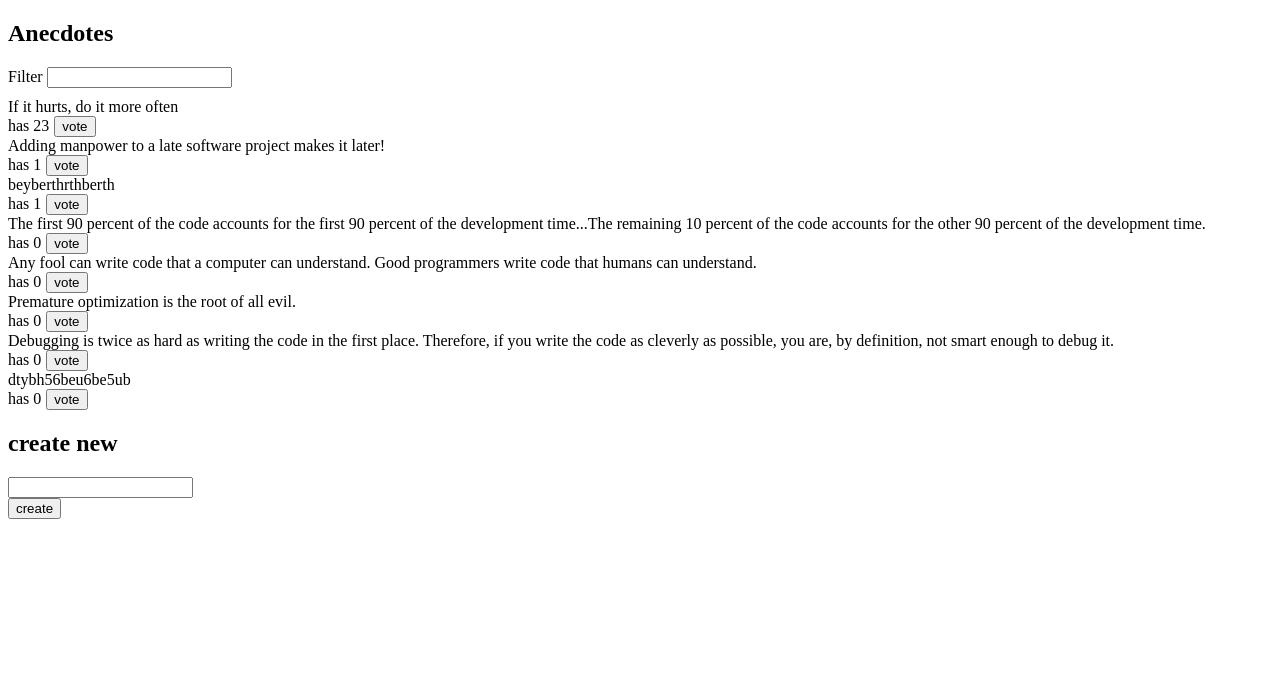
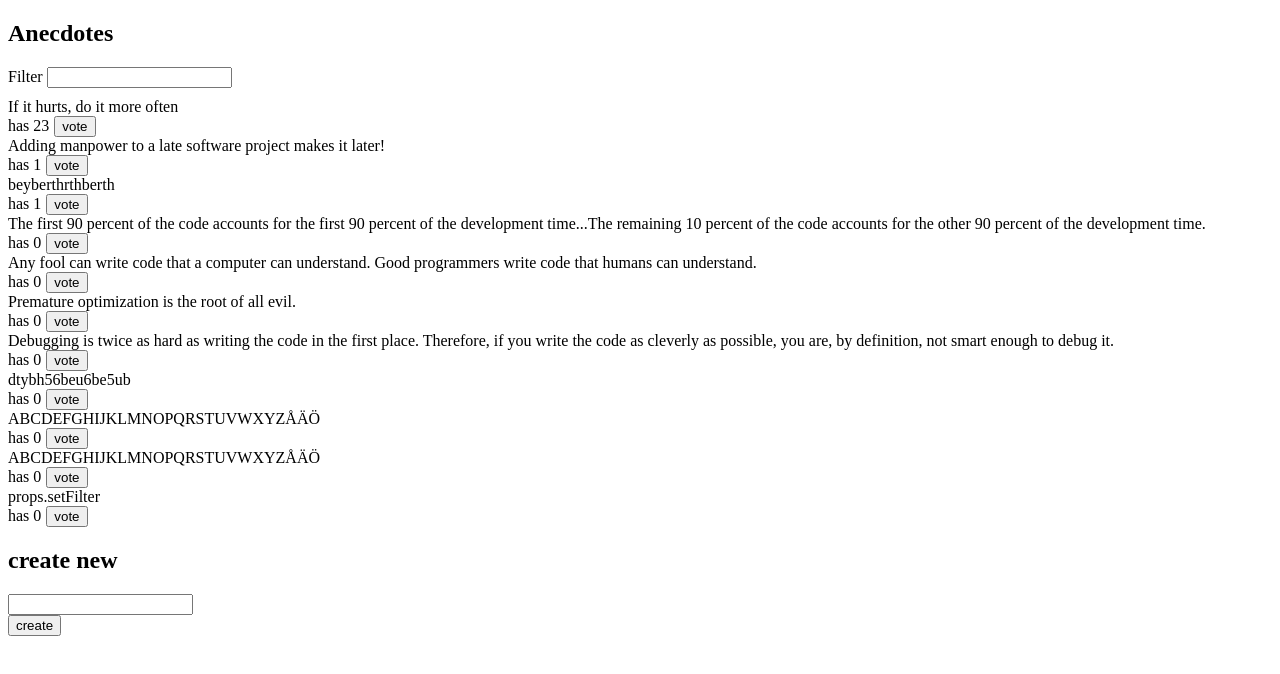
Before and after one commit to JouHouFin/HY_fullstack, a React (Create React App) app in the folder osa6/redux-anecdotes/: page / in a window 1280 px wide. Shown: the top 674 px of the page. Built offline with nearby package versions, Linux system fonts and the light colour scheme; data requests are answered from the project's data file.

Commit message:
6.20 anekdootit ja connect, step2 done

```diff
--- a/osa6/redux-anecdotes/db.json
+++ b/osa6/redux-anecdotes/db.json
@@ -39,6 +39,21 @@
       "content": "beyberthrthberth",
       "votes": 1,
       "id": "Mw9ozJH"
+    },
+    {
+      "content": "ABCDEFGHIJKLMNOPQRSTUVWXYZÅÄÖ",
+      "votes": 0,
+      "id": "j2sFePe"
+    },
+    {
+      "content": "ABCDEFGHIJKLMNOPQRSTUVWXYZÅÄÖ",
+      "votes": 0,
+      "id": "i3xdAYa"
+    },
+    {
+      "content": "props.setFilter",
+      "votes": 0,
+      "id": "og00NnJ"
     }
   ]
 }
--- a/osa6/redux-anecdotes/src/App.js
+++ b/osa6/redux-anecdotes/src/App.js
@@ -1,9 +1,9 @@
 import React, { useEffect } from 'react'
 import { useDispatch } from 'react-redux'
 
-import { AnecdoteForm } from './components/AnecdoteForm'
+import { ConnectedAnecdoteForm } from './components/AnecdoteForm'
 import { ConnectedAnecdoteList } from './components/AnecdoteList'
-import { Filter } from './components/Filter'
+import { ConnectedFilter } from './components/Filter'
 import { Notification } from './components/Notification'
 import { initNotes } from './reducers/anecdoteReducer'
 
@@ -18,9 +18,9 @@ const App = () => {
     <div>
       <h2>Anecdotes</h2>
       <Notification />
-      <Filter />
+      <ConnectedFilter />
       <ConnectedAnecdoteList />
-      <AnecdoteForm />
+      <ConnectedAnecdoteForm />
     </div>
   )
 }
--- a/osa6/redux-anecdotes/src/components/AnecdoteForm.js
+++ b/osa6/redux-anecdotes/src/components/AnecdoteForm.js
@@ -1,17 +1,17 @@
 import React from 'react';
-import { useDispatch } from 'react-redux'
+import { connect } from 'react-redux'
+
 import { create } from '../reducers/anecdoteReducer'
 import { setNotification } from '../reducers/notificationReducer'
 
-export const AnecdoteForm = () => {
-  const dispatch = useDispatch()
+export const AnecdoteForm = (props) => {
 
   const addAnecdote = async (e) => {
     e.preventDefault()
     const content = e.target.anecdoteContent.value
     e.target.anecdoteContent.value = ''
-    dispatch(create(content))
-    dispatch(setNotification(`Created new anecdote: ${content}`, 5000))
+    props.create(content)
+    props.setNotification(`Created new anecdote: ${content}`, 5000)
   }
 
   return (
@@ -24,3 +24,7 @@ export const AnecdoteForm = () => {
     </div>
   )
 }
+
+const mapDispatchToProps = { create, setNotification }
+
+export const ConnectedAnecdoteForm = connect(null, mapDispatchToProps)(AnecdoteForm)
--- a/osa6/redux-anecdotes/src/components/AnecdoteList.js
+++ b/osa6/redux-anecdotes/src/components/AnecdoteList.js
@@ -1,16 +1,15 @@
 import React from 'react'
 import { connect } from 'react-redux'
+
 import { vote } from '../reducers/anecdoteReducer'
 import { setNotification } from '../reducers/notificationReducer'
 
 export const AnecdoteList = (props) => {
   const anecdotes = props.anecdotes
-  const vote = props.vote
-  const setNotification = props.setNotification
 
   const dispatchVote = (anecdote) => {
-    vote(anecdote)
-    setNotification(`Voted '${anecdote.content}'`, 5000)
+    props.vote(anecdote)
+    props.setNotification(`Voted '${anecdote.content}'`, 5000)
   }
 
   return (
@@ -44,5 +43,4 @@ const mapDispatchToProps = {
   setNotification
 }
 
-const ConnectedAnecdoteList = connect(mapStateToProps, mapDispatchToProps)(AnecdoteList)
-export { ConnectedAnecdoteList }
+export const ConnectedAnecdoteList = connect(mapStateToProps, mapDispatchToProps)(AnecdoteList)
--- a/osa6/redux-anecdotes/src/components/Filter.js
+++ b/osa6/redux-anecdotes/src/components/Filter.js
@@ -1,12 +1,12 @@
 import React from 'react'
-import { useDispatch } from 'react-redux'
+import { connect } from 'react-redux'
+
 import { setFilter } from '../reducers/filterReducer'
 
-export const Filter = () => {
-  const dispatch = useDispatch()
+export const Filter = (props) => {
 
   const handleChange = (event) => {
-    dispatch(setFilter(event.target.value))
+    props.setFilter(event.target.value)
   }
   const style = {
     marginBottom: 10
@@ -18,3 +18,5 @@ export const Filter = () => {
     </div>
   )
 }
+
+export const ConnectedFilter = connect(null, { setFilter })(Filter)
```
